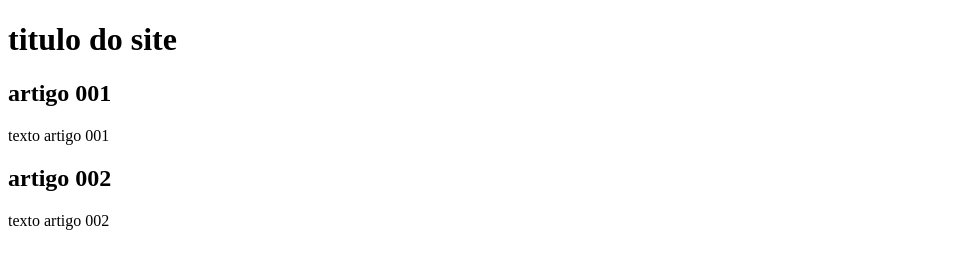
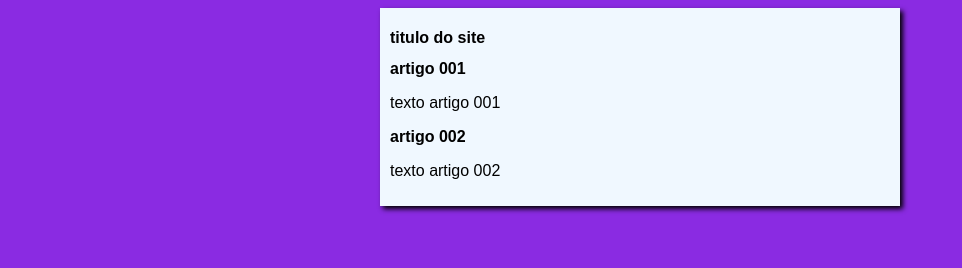
Before and after one commit to LuizEduardo22/Projeto-site-, a plain HTML site: page index.html in a window 1280 px wide. Shown: the whole page, without its empty margins (0-962 px from the left). Drawn offline with Linux system fonts and the light colour scheme.

Commit message:
iniciei design

```diff
--- /dev/null
+++ b/estilos/style.css
@@ -0,0 +1,15 @@
+*{
+    font-family: Arial, Helvetica, sans-serif;
+    font-size: 16px;
+
+}
+body {
+    background-color: blueviolet;
+}
+main {
+    background-color: aliceblue;
+    width: 500px;
+    margin: auto;
+    padding: 10px;
+    box-shadow: 3px 3px 5px black;
+}
--- a/index.html
+++ b/index.html
@@ -4,6 +4,7 @@
     <meta charset="UTF-8">
     <meta name="viewport" content="width=device-width, initial-scale=1.0">
     <title>titulo do site</title>
+    <link rel="stylesheet" href="estilos/style.css">
 </head>
 <body>
     <main>
```
